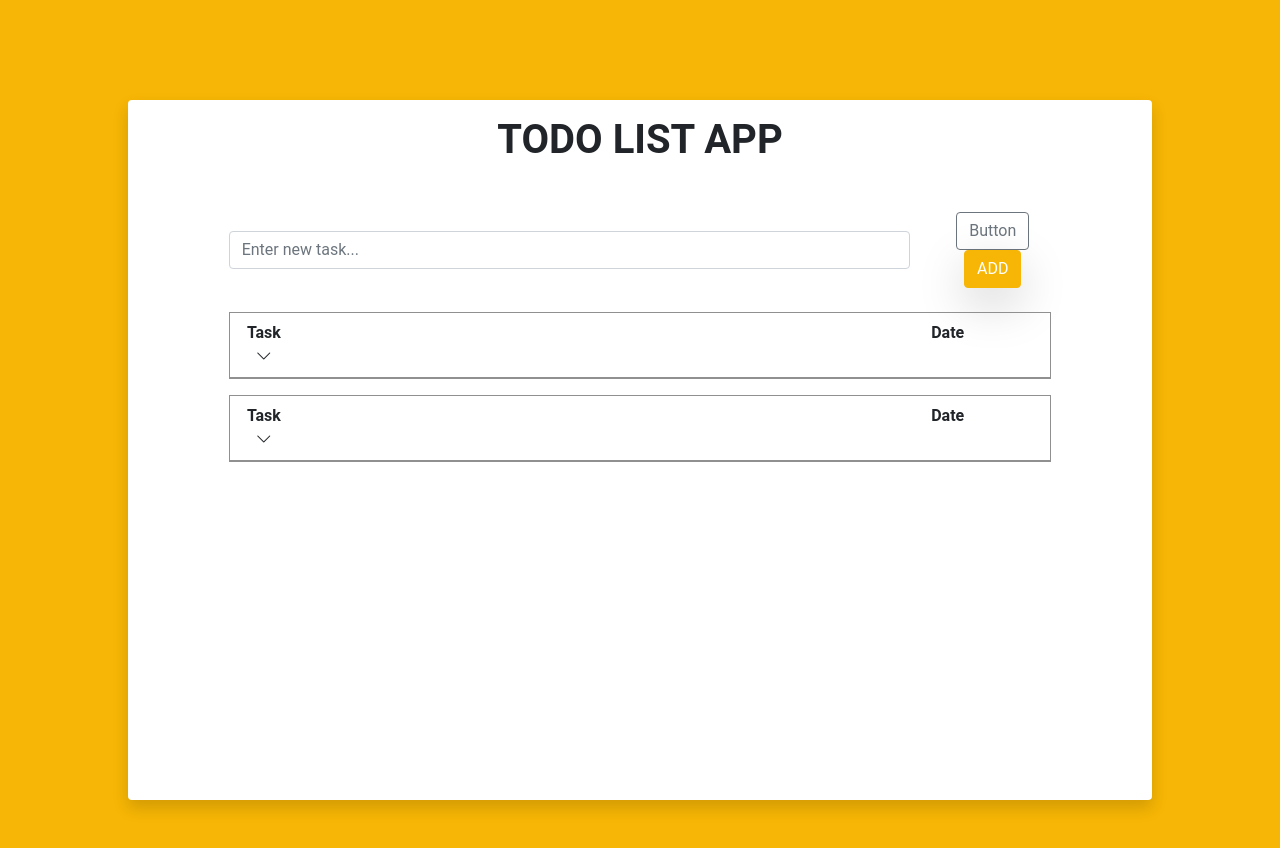
After one commit to elemanjan/todolist_app, a Django app: page / in a window 1280 px wide. The commit adds this page. Run offline with Django 3.2, Linux system fonts and the light colour scheme; lists and menus that the app fills with data are empty; some libraries are stand-ins or nearby versions.

Commit message:
added base.html, index.html

```diff
--- a/todo/static/css/style.css
+++ b/todo/static/css/style.css
@@ -1,3 +1,34 @@
-h1{
-    color: blueviolet;
+body{
+    /*color: snow !important;*/
+    background-color: #F7B605 !important;
+    font-family: "Roboto", "Lucida Grande", Verdana, Arial, sans-serif !important;
 }
+
+.container.content {
+    background-color: snow;
+    width: 80%;
+    height: 700px;
+    margin-top: 100px;
+    margin-bottom: 40px;
+    border-radius: 5px;
+}
+
+h1 {
+    font-weight: 600 !important;
+}
+
+.btn.btn-dark {
+    background-color: #F7B605 !important;
+    border-color: #F7B605 !important;
+}
+
+.btn.btn-outline-secondary {
+    display: inline !important;
+}
+
+table.caption {
+    /*padding: 0;*/
+    height: 40px;
+    border: 1px solid #909090 !important;
+    border-radius: 10px;
+}
--- /dev/null
+++ b/todo/templates/base.html
@@ -0,0 +1,74 @@
+{% load static %}
+
+<!doctype html>
+<html lang="en">
+<head>
+    <meta charset="UTF-8">
+    <meta name="viewport"
+          content="width=device-width, user-scalable=no, initial-scale=1.0, maximum-scale=1.0, minimum-scale=1.0">
+    <meta http-equiv="X-UA-Compatible" content="ie=edge">
+    <title>ToDO List App</title>
+    <link rel="stylesheet" href="{% static 'css/style.css' %}">
+    <link href="https://cdn.jsdelivr.net/npm/bootstrap@5.0.0-beta3/dist/css/bootstrap.min.css" rel="stylesheet"
+          integrity="sha384-eOJMYsd53ii+scO/bJGFsiCZc+5NDVN2yr8+0RDqr0Ql0h+rP48ckxlpbzKgwra6" crossorigin="anonymous">
+    <link rel="stylesheet" href="https://cdn.jsdelivr.net/npm/bootstrap-icons@1.4.1/font/bootstrap-icons.css">
+</head>
+<body>
+<div class="container content text-center shadow p-3 mb-5 bg-white rounded">
+    <h1>TODO LIST APP</h1>
+
+    <div class="row align-items-center mt-5">
+        <div class="col">
+        </div>
+        <div class="col-10">
+
+            <form class="row align-items-center">
+                <div class="col-10">
+                    <label class="visually-hidden" for="inlineFormInputGroupUsername">Username</label>
+                    <div class="input-group">
+                        <input type="text" class="form-control input-lg" id="inlineFormInputGroupUsername"
+                               placeholder="Enter new task...">
+                    </div>
+                </div>
+
+                <div class="col-2">
+                    <button class="btn btn-outline-secondary" type="button">Button</button>
+                    <button type="submit" class="btn btn-dark shadow-lg rounded">ADD</button>
+                </div>
+            </form>
+
+
+        </div>
+        <div class="col">
+        </div>
+    </div>
+
+    <div class="row mt-4">
+        <div class="col"></div>
+        <div class="col-10">
+            <table class="table caption">
+                <thead>
+                <tr class="d-flex">
+                    <th class="col-1">Task <i class="bi bi-chevron-down"></i> </th>
+                    <th class="col-9"></th>
+                    <th class="col-1">Date</th>
+                    <th class="col-1"></th>
+                </tr>
+                </thead>
+            </table>
+        </div>
+        <div class="col"></div>
+    </div>
+
+
+{% block content %}
+
+{% endblock content %}
+
+</div>
+
+<script src="https://cdn.jsdelivr.net/npm/bootstrap@5.0.0-beta3/dist/js/bootstrap.min.js"
+        integrity="sha384-j0CNLUeiqtyaRmlzUHCPZ+Gy5fQu0dQ6eZ/xAww941Ai1SxSY+0EQqNXNE6DZiVc"
+        crossorigin="anonymous"></script>
+</body>
+</html>
--- /dev/null
+++ b/todo/templates/todo/index.html
@@ -0,0 +1,22 @@
+{% extends 'base.html' %}
+
+{% block content %}
+
+    <div class="row">
+        <div class="col"></div>
+        <div class="col-10">
+            <table class="table caption">
+                <thead>
+                <tr class="d-flex">
+                    <th class="col-1">Task <i class="bi bi-chevron-down"></i></th>
+                    <th class="col-9"></th>
+                    <th class="col-1">Date</th>
+                    <th class="col-1"></th>
+                </tr>
+                </thead>
+            </table>
+        </div>
+        <div class="col"></div>
+    </div>
+
+{% endblock content %}
--- a/todo/urls.py
+++ b/todo/urls.py
@@ -2,6 +2,6 @@ from django.urls import path
 from . import views
 
 
-urlpatterns = [
-    path('', views.todo, name='todo'),
-]
+# urlpatterns = [
+#     path('', views.home, name='home'),
+# ]
--- a/todo/views.py
+++ b/todo/views.py
@@ -5,10 +5,5 @@ from django.template import loader
 from .models import User, TodoText
 
 
-def todo(request):
-    user_list = User.objects.all()
-    template = loader.get_template('index.html')
-    context = {
-        'users': user_list,
-    }
-    return HttpResponse(template.render(context, request))
+def home(request):
+    return render(request, 'todo/index.html')
--- a/todolist/urls.py
+++ b/todolist/urls.py
@@ -13,11 +13,13 @@ Including another URLconf
     1. Import the include() function: from django.urls import include, path
     2. Add a URL to urlpatterns:  path('blog/', include('blog.urls'))
 """
+from django.conf.urls import url
 from django.contrib import admin
 from django.urls import path, include
+from todo import views
 
 urlpatterns = [
-    path('todo/', include('todo.urls')),
-    path('admin/', admin.site.urls),
+    url(r'^admin/', admin.site.urls),
+    url(r'^$', views.home, name='home'),
 
 ]
```
Also changed, not shown: todo/models.py (+1 -7 lines), todo/templates/index.html (deleted, +0 -28 lines).
